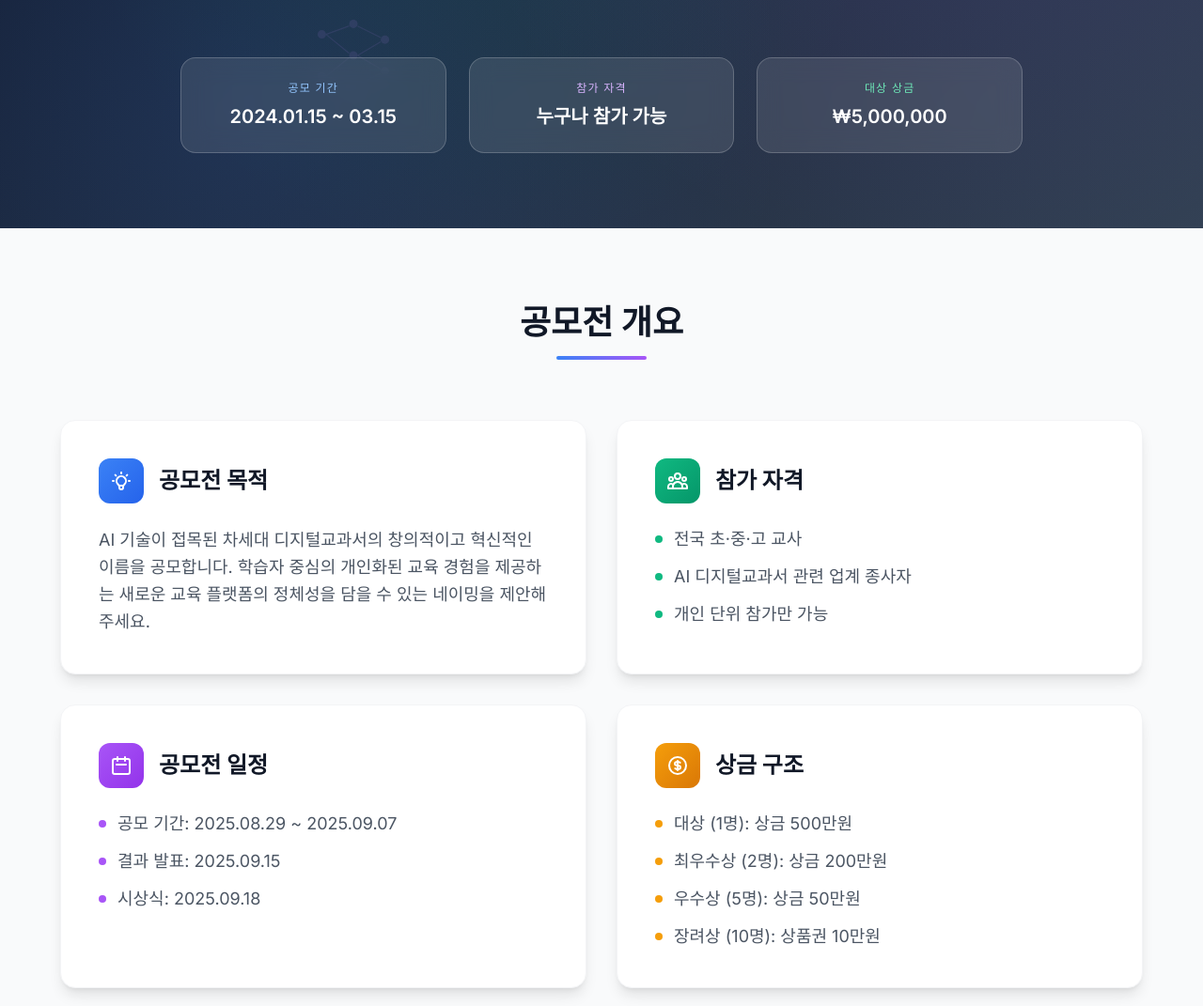
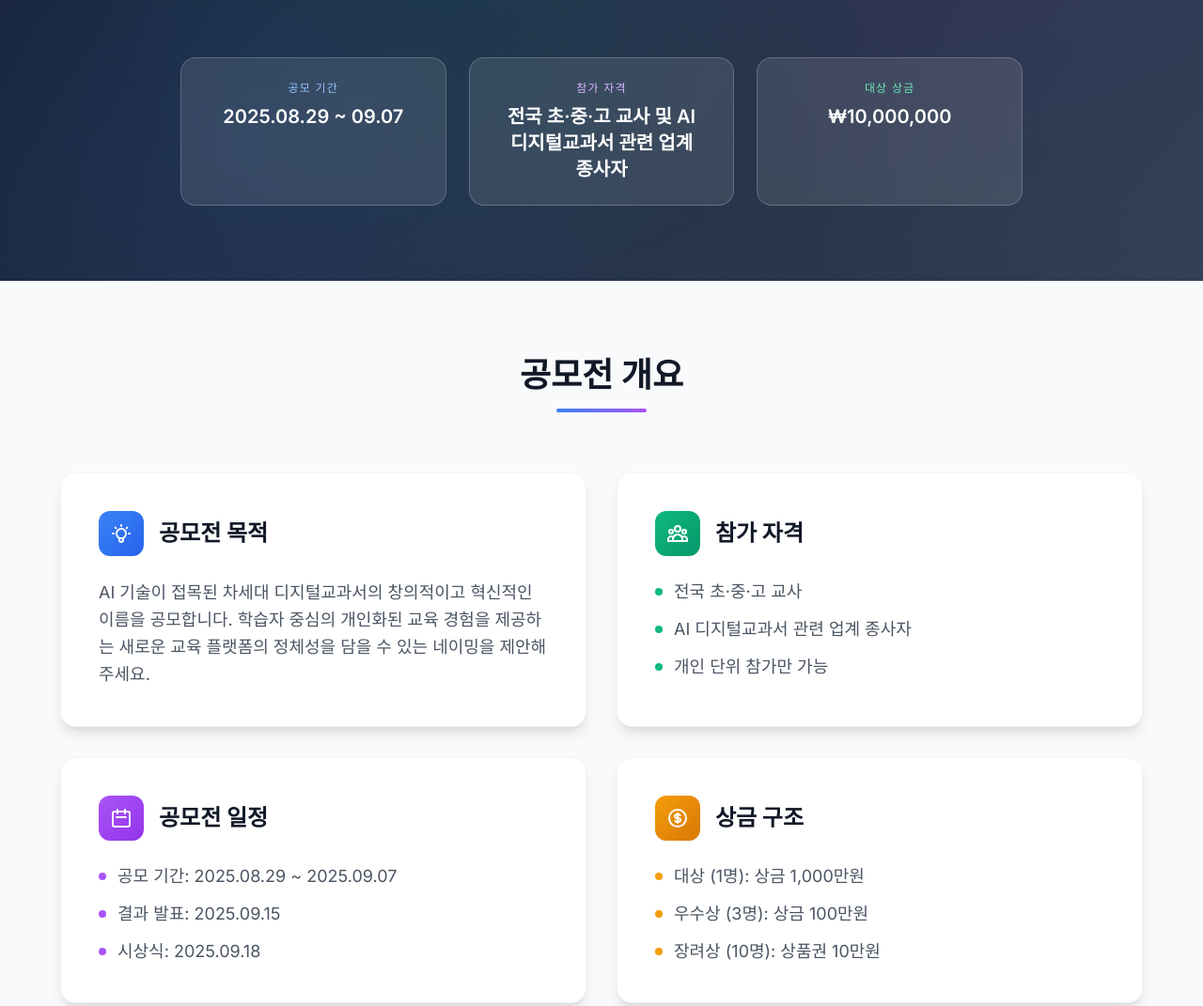
Before and after one commit to TAEJA9/aidt, a plain HTML site: page index.html in a window 1280 px wide. Shown: the part 431-1502 px from the top of the page at 94% size. Drawn offline with nearby package versions, Linux system fonts and the light colour scheme; a web font is replaced by a local one.

Commit message:
Update index.html

```diff
--- a/index.html
+++ b/index.html
@@ -127,7 +127,7 @@
             <div class="mb-8">
                 <div class="inline-flex items-center bg-gradient-to-r from-blue-500/20 to-purple-500/20 backdrop-blur-sm border border-white/20 rounded-full px-6 py-3 mb-6">
                     <div class="w-2 h-2 bg-emerald-400 rounded-full mr-3 animate-pulse"></div>
-                    <span class="text-sm font-medium tracking-wider">총 상금: ₩10,000,000</span>
+                    <span class="text-sm font-medium tracking-wider">총 상금: ₩14,000,000</span>
                 </div>
             </div>
             <h1 class="text-7xl font-bold mb-8 leading-tight tracking-tight">
@@ -142,15 +142,15 @@
             <div class="grid md:grid-cols-3 gap-6 mt-16 max-w-4xl mx-auto">
                 <div class="bg-white/10 backdrop-blur-md border border-white/20 rounded-2xl px-8 py-6 hover:bg-white/15 transition-all duration-300">
                     <div class="text-xs text-blue-300 tracking-widest mb-2">공모 기간</div>
-                    <div class="font-semibold text-xl">2024.01.15 ~ 03.15</div>
+                    <div class="font-semibold text-xl">2025.08.29 ~ 09.07</div>
                 </div>
                 <div class="bg-white/10 backdrop-blur-md border border-white/20 rounded-2xl px-8 py-6 hover:bg-white/15 transition-all duration-300">
                     <div class="text-xs text-purple-300 tracking-widest mb-2">참가 자격</div>
-                    <div class="font-semibold text-xl">누구나 참가 가능</div>
+                    <div class="font-semibold text-xl">전국 초·중·고 교사 및 AI 디지털교과서 관련 업계 종사자</div>
                 </div>
                 <div class="bg-white/10 backdrop-blur-md border border-white/20 rounded-2xl px-8 py-6 hover:bg-white/15 transition-all duration-300">
                     <div class="text-xs text-emerald-300 tracking-widest mb-2">대상 상금</div>
-                    <div class="font-semibold text-xl">₩5,000,000</div>
+                    <div class="font-semibold text-xl">₩10,000,000</div>
                 </div>
             </div>
         </div>
@@ -224,9 +224,8 @@
                             <h3 class="text-2xl font-bold text-gray-900">상금 구조</h3>
                         </div>
                         <ul class="text-gray-600 space-y-3 text-lg">
-                            <li class="flex items-center"><span class="w-2 h-2 bg-amber-500 rounded-full mr-3"></span>대상 (1명): 상금 500만원</li>
-                            <li class="flex items-center"><span class="w-2 h-2 bg-amber-500 rounded-full mr-3"></span>최우수상 (2명): 상금 200만원</li>
-                            <li class="flex items-center"><span class="w-2 h-2 bg-amber-500 rounded-full mr-3"></span>우수상 (5명): 상금 50만원</li>
+                            <li class="flex items-center"><span class="w-2 h-2 bg-amber-500 rounded-full mr-3"></span>대상 (1명): 상금 1,000만원</li>
+                            <li class="flex items-center"><span class="w-2 h-2 bg-amber-500 rounded-full mr-3"></span>우수상 (3명): 상금 100만원</li>
                             <li class="flex items-center"><span class="w-2 h-2 bg-amber-500 rounded-full mr-3"></span>장려상 (10명): 상품권 10만원</li>
                         </ul>
                     </div>
```
